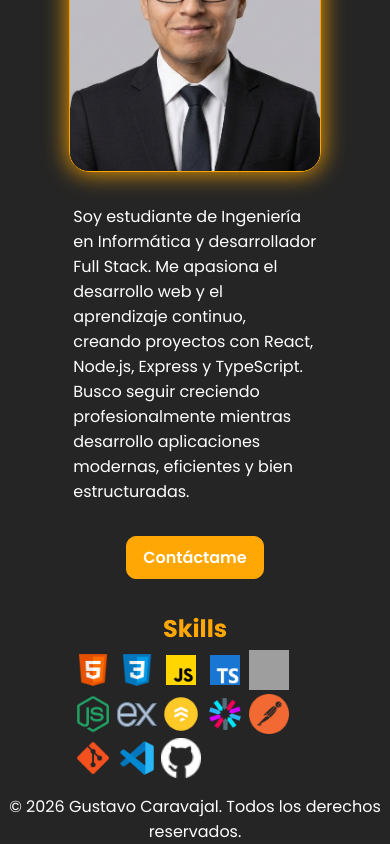
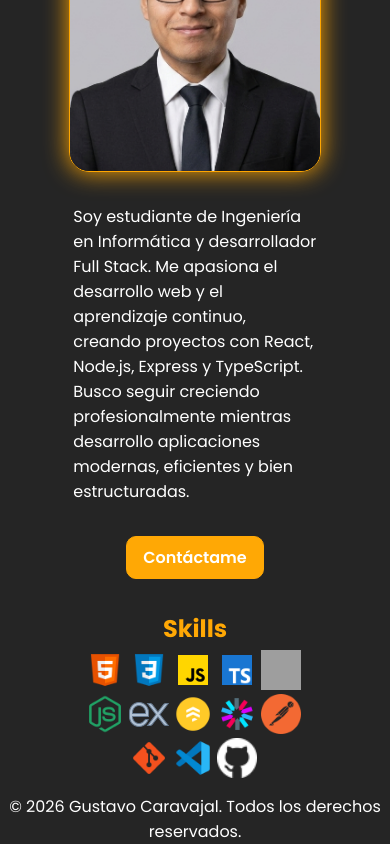
Before and after one commit to Gustavo-Caravajal/Portfolio-Gustavo-Caravajal-Laura, a React (Vite) app: page / in a window 390 px wide. Shown: the part 1040-1884 px from the top of the page. Built offline with nearby package versions, Linux system fonts and the light colour scheme; grey boxes are pictures that could not be loaded.

Commit message:
fix: Corregir centrado de los iconos de la sección habilidades para celulares

```diff
--- a/src/components/About/About.css
+++ b/src/components/About/About.css
@@ -63,7 +63,7 @@
     display: flex;
     flex-direction: row;
     flex-wrap: wrap;
-    width: 80%
+    width: 80%;
 }
 
 
@@ -75,7 +75,7 @@
     transition: scale 0.3s;
 }
 
-.skill-icon:hover{
+.skill-icon:hover {
     scale: 1.15;
 }
 
@@ -119,6 +119,10 @@
         align-items: center;
     }
 
+    .skill-icons {
+        justify-content: center;
+    }
+
     .about-image {
         display: none;
     }
```
